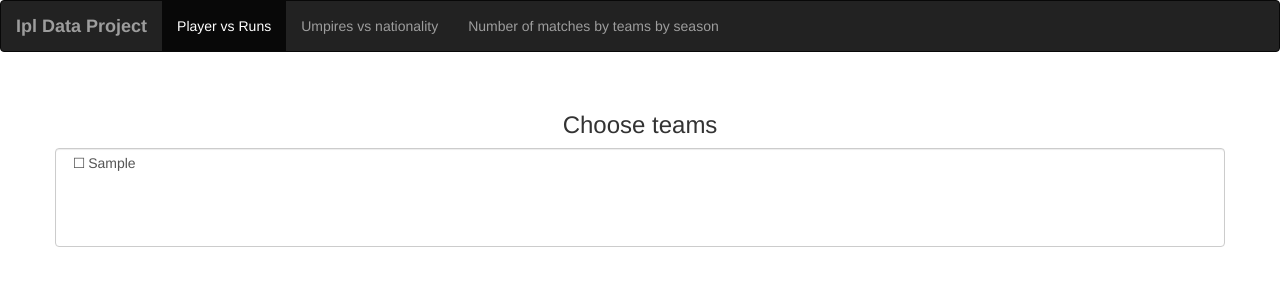
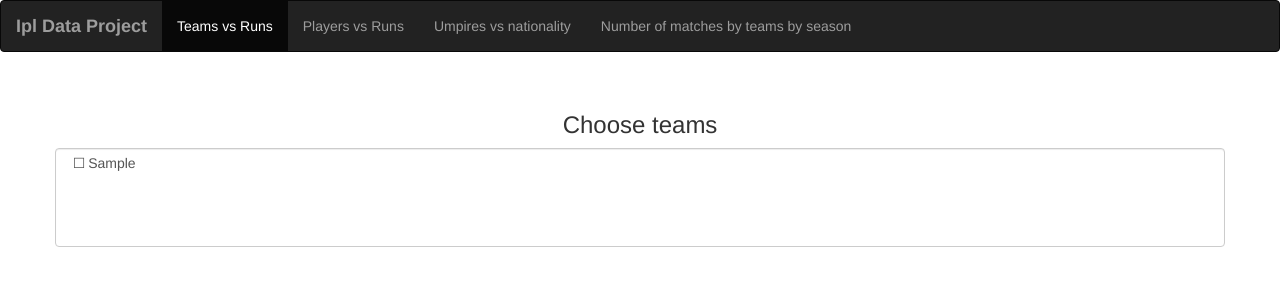
Before and after one commit to nikitabansal711/Ipl-Data-Project-Django, a Django app: page / in a window 1280 px wide. Shown: the top 300 px of the page. Run offline with Django 3.2, Linux system fonts and the light colour scheme; tables that the repository leaves empty hold one stand-in row (values such as "Sample post"); some libraries are stand-ins or nearby versions.

Commit message:
modified views

```diff
--- a/DataProject/ipl_solution/templates/ipl_solution/base.html
+++ b/DataProject/ipl_solution/templates/ipl_solution/base.html
@@ -39,10 +39,15 @@
         <div class="collapse navbar-collapse" id="myNavbar">
           <ul class="nav navbar-nav">
             <li class="active">
-              <a href="{% url 'ipl:player_runs' %}"> Player vs Runs </a>
+              <a href="{% url 'ipl:teams_runs' %}"> Teams vs Runs </a>
             </li>
             <li>
-              <a href="{% url 'ipl:umpire_nationality' %}"> Umpires vs nationality </a>
+              <a href="{% url 'ipl:player_runs' %}"> Players vs Runs </a>
+            </li>
+            <li>
+              <a href="{% url 'ipl:umpire_nationality' %}">
+                Umpires vs nationality
+              </a>
             </li>
             <li>
               <a href="{% url 'ipl:matches_teams_season' %}">
--- a/DataProject/ipl_solution/views.py
+++ b/DataProject/ipl_solution/views.py
@@ -84,7 +84,7 @@ def player_data(request):
             Delivery.objects.values("batsman")
             .filter(batting_team="Royal_Challengers_Bangalore")
             .annotate(total_runs=Sum("total_runs"))
-            .order_by("batsman")
+            .order_by("total_runs")
         )
         sol_dict = []
         for row in data:
@@ -112,7 +112,7 @@ def player_runs_graph(request):
                     .annotate(total_runs=Sum("total_runs"))
                     .filter(total_runs__gte=int(start[0]),
                             total_runs__lte=int(end[0]))
-                    .order_by("batsman")
+                    .order_by("total_runs")
                 )
             else:
                 data = (
@@ -121,7 +121,7 @@ def player_runs_graph(request):
                     .annotate(total_runs=Sum("total_runs"))
                     .filter(total_runs__gte=int(start[0]),
                             total_runs__lte=int(end[0]))
-                    .order_by("batsman")
+                    .order_by("total_runs")
                 )
             sol_dict = {}
             for row in data:
```
